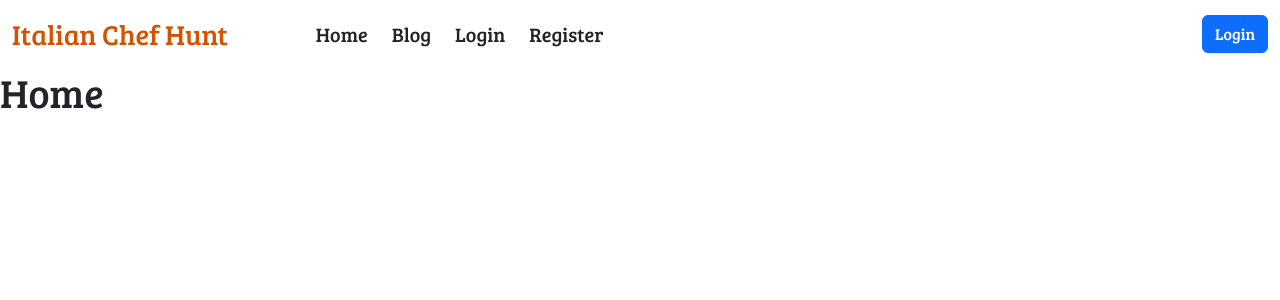
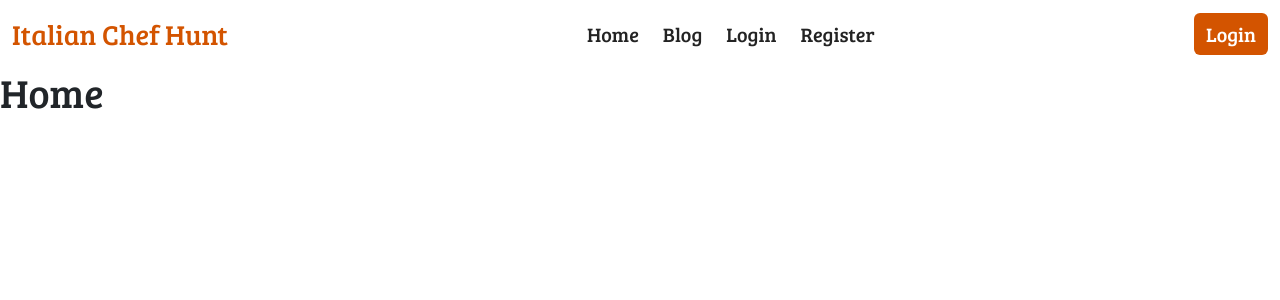
Before and after one commit to thetamimahmed/chef-hunter-client, a React (Vite) app: page / in a window 1280 px wide. Shown: the top 300 px of the page. Built offline with nearby package versions, Linux system fonts and the light colour scheme; no server answers.

Commit message:
user profile in header and login/logout toggle added

```diff
--- a/src/components/Header.jsx
+++ b/src/components/Header.jsx
@@ -1,10 +1,21 @@
-import React from 'react';
+import React, { useContext } from 'react';
 import Container from 'react-bootstrap/Container';
 import Nav from 'react-bootstrap/Nav';
 import Navbar from 'react-bootstrap/Navbar';
-import {Link} from 'react-router-dom';
+import { Link } from 'react-router-dom';
+import { AuthContext } from './Providers/AuthProvider';
 
 const Header = () => {
+    const { user, logOutUser } = useContext(AuthContext)
+
+    const handleLogOut = () =>{
+        logOutUser()
+        .then(() => {
+            // Sign-out successful.
+          }).catch((error) => {
+            // An error happened.
+          });
+    }
     return (
         <Navbar bg="light" className='bg-white' expand="lg">
             <Container fluid>
@@ -12,7 +23,7 @@ const Header = () => {
                 <Navbar.Toggle aria-controls="navbarScroll" />
                 <Navbar.Collapse id="navbarScroll">
                     <Nav
-                        className="me-auto ms-5 my-2 my-lg-0"
+                        className="mx-auto my-2 my-lg-0"
                         navbarScroll
                     >
                         <Link to={'/'} className="text-decoration-none fs-5 secondary-color ms-4 secondary-color-hover">Home</Link>
@@ -21,7 +32,16 @@ const Header = () => {
                         <Link to={'/register'} className="text-decoration-none fs-5 secondary-color ms-4 secondary-color-hover">Register</Link>
                     </Nav>
                     <div>
-                        <button className='btn btn-primary'>Login</button>
+                        {
+                            user ?
+                                <>
+                                    <span><img title={user && user.displayName} style={{ width: '50px', height: '50px', borderRadius: '50%', margin: '0px 8px' }} src={user.photoURL ? user.photoURL : '/public/images/defaultProfile.png'} alt="" /></span>
+                                    <button onClick={handleLogOut} className='btn btn-primary custom-btn'>Logout</button>
+                                </> :
+                                <button className='btn btn-primary custom-btn'>
+                                    <Link to="/login" className='text-decoration-none text-white'>Login</Link>
+                                </button>
+                        }
                     </div>
                 </Navbar.Collapse>
             </Container>
--- a/src/components/Providers/AuthProvider.jsx
+++ b/src/components/Providers/AuthProvider.jsx
@@ -1,5 +1,5 @@
 import React, { createContext, useEffect, useState } from 'react';
-import { createUserWithEmailAndPassword, getAuth, onAuthStateChanged, signInWithEmailAndPassword, updateProfile } from "firebase/auth";
+import { createUserWithEmailAndPassword, getAuth, onAuthStateChanged, signInWithEmailAndPassword, signOut, updateProfile } from "firebase/auth";
 import app from '../../firebase/firebase.config';
 
 export const AuthContext = createContext(null)
@@ -18,6 +18,10 @@ const AuthProvider = ({children}) => {
         return signInWithEmailAndPassword(auth, email, password)
      }
 
+     //sign out user account
+     const logOutUser  = () =>{
+        return signOut(auth)
+     }
 
      //get user
      useEffect(()=>{
@@ -36,7 +40,7 @@ const AuthProvider = ({children}) => {
         user,
         createUser,
         logInUser,
-
+        logOutUser
      }
     return (
         <AuthContext.Provider value={authInfo}>
```
Also changed, not shown: public/images/defaultProfile.png (added).
